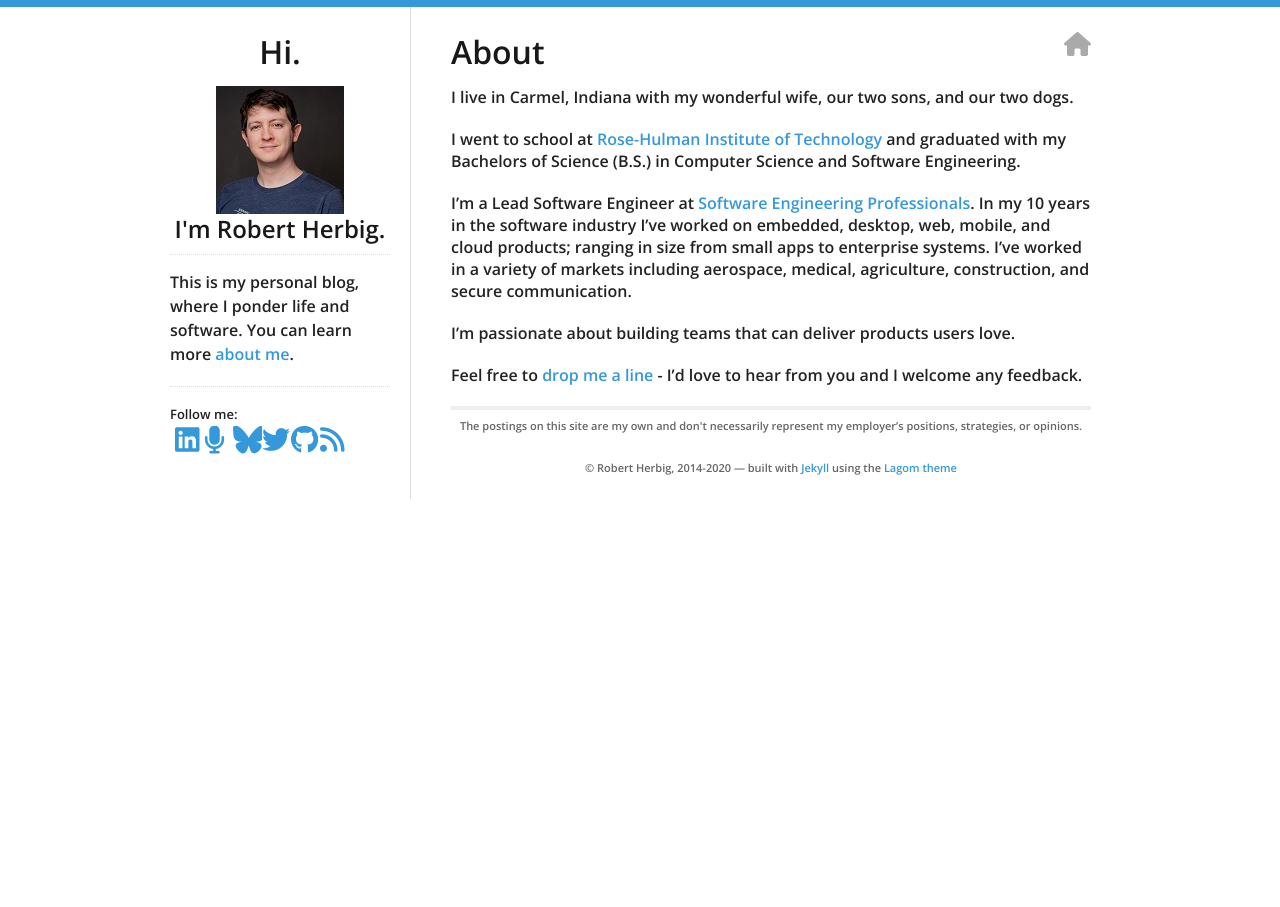
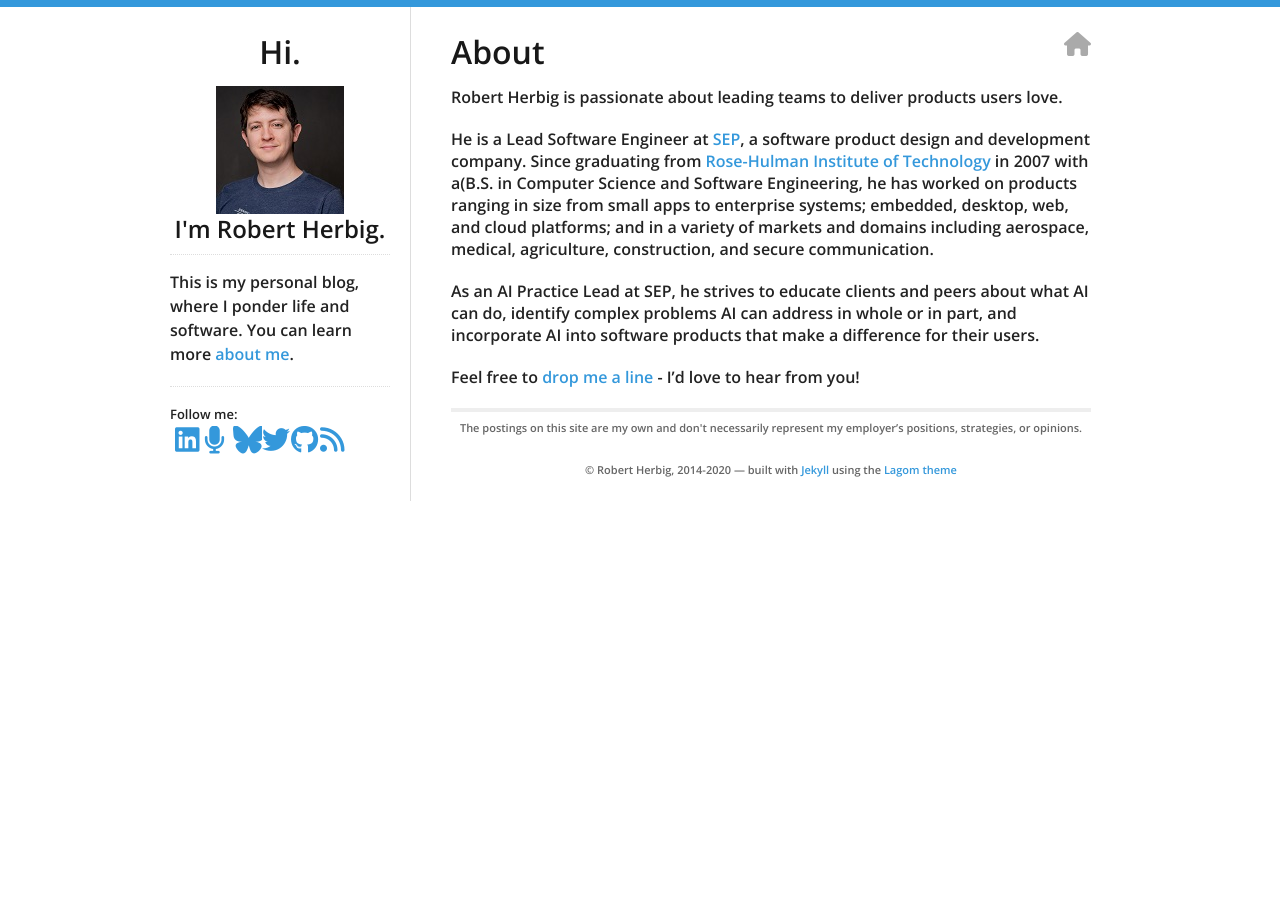
Before and after one commit to rpherbig/rpherbig.github.io, a Jekyll site: the page built from about.md, in a window 1280 px wide. Built offline with Jekyll 4.4.1, drawn with Linux system fonts in a browser that asks for light colours.

Commit message:
Update "about me"

```diff
--- a/about.md
+++ b/about.md
@@ -4,12 +4,10 @@ title: About
 permalink: /about/
 ---
 
-I live in Carmel, Indiana with my wonderful wife, our two sons, and our two dogs.
+Robert Herbig is passionate about leading teams to deliver products users love.
 
-I went to school at [Rose-Hulman Institute of Technology](http://www.rose-hulman.edu/) and graduated with my Bachelors of Science (B.S.) in Computer Science and Software Engineering.
+He is a Lead Software Engineer at [SEP](http://www.sep.com/), a software product design and development company. Since graduating from [Rose-Hulman Institute of Technology](http://www.rose-hulman.edu/) in 2007 with a(B.S. in Computer Science and Software Engineering, he has worked on products ranging in size from small apps to enterprise systems; embedded, desktop, web, and cloud platforms; and in a variety of markets and domains including aerospace, medical, agriculture, construction, and secure communication.
 
-I'm a Lead Software Engineer at [Software Engineering Professionals](http://www.sep.com/). In my 10 years in the software industry I've worked on embedded, desktop, web, mobile, and cloud products; ranging in size from small apps to enterprise systems. I've worked in a variety of markets including aerospace, medical, agriculture, construction, and secure communication.
+As an AI Practice Lead at SEP, he strives to educate clients and peers about what AI can do, identify complex problems AI can address in whole or in part, and incorporate AI into software products that make a difference for their users.
 
-I'm passionate about building teams that can deliver products users love.
-
-Feel free to [drop me a line](mailto:robert@rpherbig.com) - I'd love to hear from you and I welcome any feedback.
+Feel free to [drop me a line](mailto:robert@rpherbig.com) - I'd love to hear from you!
```
